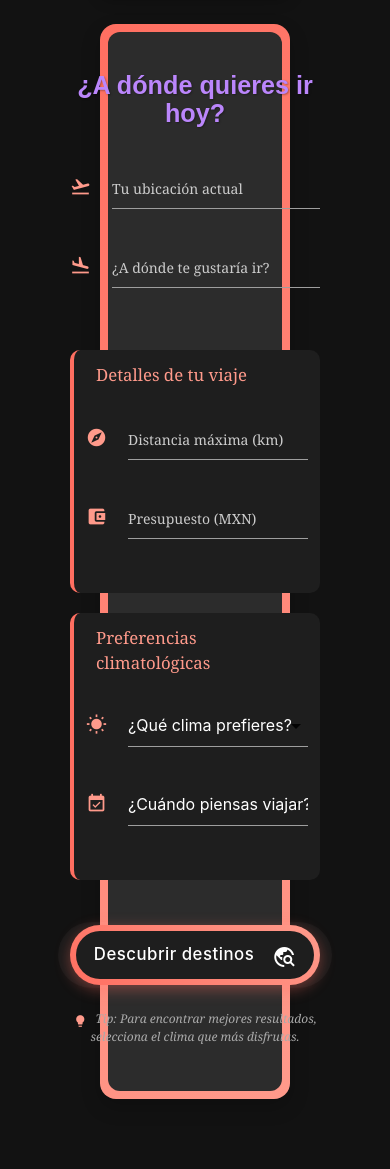
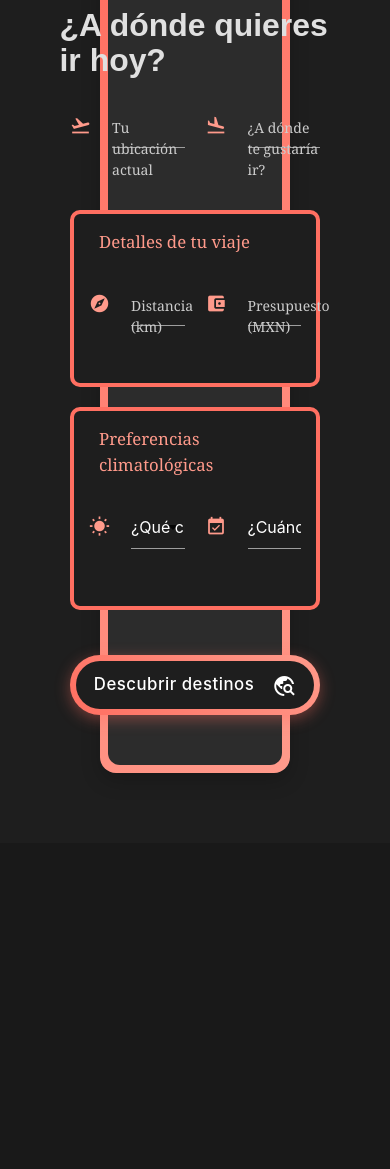
Before and after one commit to JossPolanco/Travel-recommendations, a Flask app: page / in a window 390 px wide. Shown: the part 302-1471 px from the top of the page. After the commit the page ends 1075 px from the top, so only its background shows below. Run offline with Flask 3, Linux system fonts and the light colour scheme; some libraries are stand-ins or nearby versions.

Commit message:
Add some visual fixes.

```diff
--- a/static/css/styles.css
+++ b/static/css/styles.css
@@ -4,7 +4,7 @@
 
 html{
     size: 100px;
-    background-color: #121212;
+    background-color: #1e1e1e;
     color: #e0e0e0;
 }
 
@@ -18,7 +18,6 @@
 h1, h2, h3, h4, h5, h6{
     font-family: 'Arial', 'Helvetica', sans-serif; /* Fuente para los encabezados */
     font-weight: bold;
-    color: #bb86fc;
 }
 
 p{
@@ -318,15 +244,6 @@
     font-size: 1.2rem;
     margin-bottom: 30px;
     text-shadow: 1px 1px 2px rgba(0,0,0,0.5);
-}
-
-/* Mejoras al formulario */
-.form_title {
-    font-size: 1.8rem;
-    margin: 15px 0 25px 0;
-    text-align: center;
-    color: #bb86fc;
-    text-shadow: 1px 1px 2px rgba(0,0,0,0.3);
 }
 
 .content {
@@ -350,7 +267,7 @@
     border-radius: 10px;
     padding: 15px;
     margin: 20px 0;
-    border-left: 4px solid #ff6f61;
+    border: 4px solid #ff6f61;
 }
 
 .section-title {
@@ -422,73 +339,6 @@
     margin-right: 5px;
 }
 
-/* Efecto pulse para el botón */
-.pulse {
-    overflow: visible;
-}
-
-.pulse:before {
-    content: '';
-    display: block;
-    position: absolute;
-    width: 100%;
-    height: 100%;
-    top: 0;
-    left: 0;
-    background-color: inherit;
-    border-radius: inherit;
-    transition: opacity .3s, transform .3s;
-    animation: pulse-animation 1.5s cubic-bezier(0.24, 0, 0.38, 1) infinite;
-    z-index: -1;
-}
-
-@keyframes pulse-animation {
-    0% {
-        opacity: 1;
-        transform: scale(1);
-    }
-    50% {
-        opacity: 0;
-        transform: scale(1.1);
-    }
-    100% {
-        opacity: 0;
-        transform: scale(1.2);
-    }
-}
-
-/* Responsive adjustments */
-@media only screen and (max-width: 992px) {
-    .form-section {
-        padding: 12px;
-    }
-
-    .hero-title {
-        font-size: 2rem;
-    }
-
-    .hero-subtitle {
-        font-size: 1rem;
-    }
-}
-
-@media only screen and (max-width: 600px) {
-    .input-field.col.s6 {
-        width: 100%;
-        margin-left: 0;
-    }
-
-    .hero-section {
-        height: 220px;
-    }
-
-    .hero-title {
-        font-size: 1.8rem;
-    }
-}
-
-/* Estilos mejorados para la página de detalles del lugar */
-
 /* Contenedor principal con el degradado */
 .place-content {
     background-image: linear-gradient(135deg, #ff6f61, #ff9a8b);
--- a/static/js/javascript.js
+++ b/static/js/javascript.js
@@ -10,6 +10,7 @@
         data: {
             "Playa": null,
             "Resort": null,
+            "Ciudad": null,
             "Ciudad turística": null,
             "Ciudad colonial": null,
             "Patrimonio UNESCO": null,
@@ -21,7 +22,6 @@
             "Parque nacional": null,
             "Destino artístico": null,
             "Bahía": null,
-            "Zona arqueológica": null,
             "Sitio histórico": null,
             "Centro cultural": null,
             "Pueblo mágico": null,
--- a/templates/index.html
+++ b/templates/index.html
@@ -39,7 +39,7 @@
                         <div class="input-field col s6">
                             <i class="material-icons prefix">explore</i>
                             <input id="distance" type="number" class="validate" name="distance" min="1" required>
-                            <label for="distance">Distancia máxima (km)</label>
+                            <label for="distance">Distancia (km)</label>
                         </div>
                         <div class="input-field col s6">
                             <i class="material-icons prefix">account_balance_wallet</i>
@@ -66,11 +66,8 @@
                                 <option value="Tropical">Tropical</option>
                                 <option value="Húmedo">Húmedo</option>
                                 <option value="Soleado">Soleado</option>
-                                <option value="Fresco por las noches">Fresco por las noches</option>
                                 <option value="Moderado">Moderado</option>
                                 <option value="Variable">Variable</option>
-                                <option value="Fresco en altura">Fresco en altura</option>
-                                <option value="Cálido en el fondo">Cálido en el fondo</option>
                                 <option value="Semiárido">Semiárido</option>
                             </select>
                         </div>
@@ -88,13 +85,9 @@
                 </div>
 
                 <div class="search_btn_container">
-                    <button class="search_btn pulse" type="submit">
+                    <button class="search_btn" type="submit">
                         <span class="search_btn_span">Descubrir destinos <i class="material-icons">travel_explore</i></span>
                     </button>
-                </div>
-
-                <div class="travel-tips">
-                    <p><i class="material-icons tiny">lightbulb</i> Tip: Para encontrar mejores resultados, selecciona el clima que más disfrutas.</p>
                 </div>
             </form>
         </div>
--- a/templates/place.html
+++ b/templates/place.html
@@ -18,7 +18,7 @@
 
             <div class="place_image_container">
                 <div class="place_image">
-                    <img src="/static/img/places/bacalar.webp" alt="{{ place['name'] }}" class="responsive-img">
+                    <img src="/{{ place['img'] }}" alt="{{ place['name'] }}" class="responsive-img">
                 </div>
             </div>
 
@@ -64,7 +64,7 @@
 
             <div class="place_actions">
                 <a href="{{ url_for('index.index') }}" class="back-button">
-                    <i class="material-icons">arrow_back</i> Volver a
+                    <i class="material-icons">arrow_back</i> Volver
                 </a>
             </div>
         </div>
```
Also changed, not shown: other parts of static/css/styles.css (+22 -84 lines), templates/gallery.html (+15 -1 lines).
